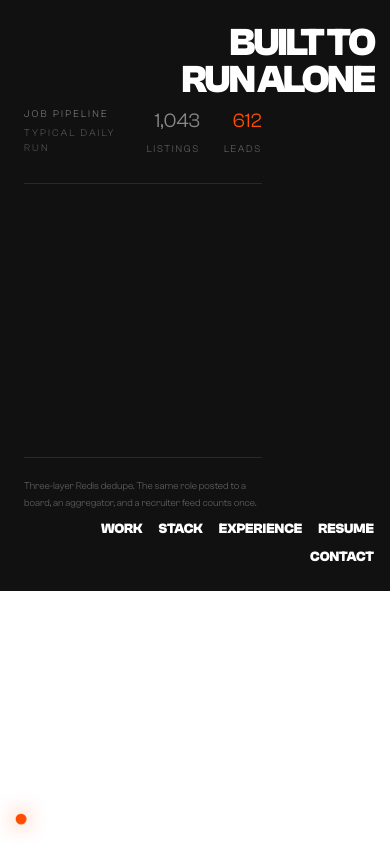
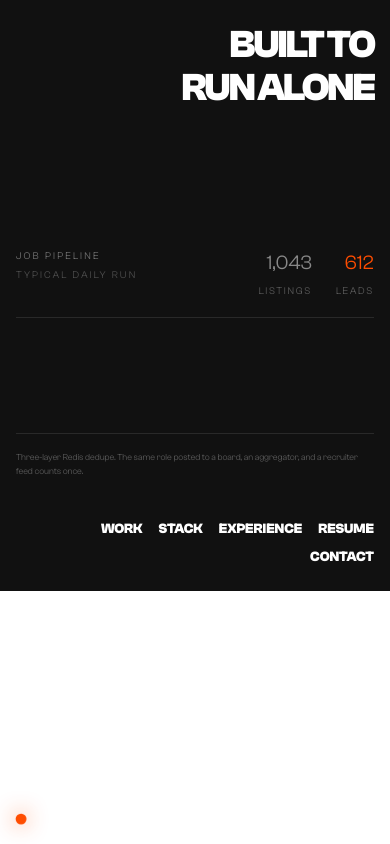
Before and after one commit to atharvax28/atharva, a Next.js app: page / in a window 390 px wide. Shown: the top 844 px of the page. Built offline with nearby package versions, Linux system fonts and the light colour scheme.

Commit message:
fix(ui): increase leading to 1.1 on mobile and reduce ledger height further to prevent ios 15 overlap

```diff
--- a/src/components/DedupLedger.tsx
+++ b/src/components/DedupLedger.tsx
@@ -110,11 +110,11 @@ const DedupLedger = () => {
   return (
     <div
       ref={rootRef}
-      className="flex h-full w-full flex-col justify-end md:justify-center pb-20 md:pb-0 bg-machine pl-6 pr-32 py-10 font-mono sm:pl-10 md:pr-48 lg:pr-64"
+      className="flex h-full w-full flex-col justify-end md:justify-center pb-28 sm:pb-20 md:pb-0 bg-machine pl-4 sm:pl-6 pr-4 sm:pr-32 pt-24 sm:py-10 font-mono md:pr-48 lg:pr-64"
       aria-label="Illustration of the job pipeline deduplicating a typical day of listings"
     >
       {/* Header: what this is, stated plainly so it is never mistaken for live data */}
-      <div className="mb-8 flex items-start justify-between gap-4 border-b border-white/10 pb-6">
+      <div className="mb-4 sm:mb-8 flex items-start justify-between gap-4 border-b border-white/10 pb-4 sm:pb-6">
         <div>
           <p className="text-[10px] uppercase tracking-[0.22em] text-white/40">
             Job pipeline
@@ -150,14 +150,14 @@ const DedupLedger = () => {
       </div>
 
       {/* The ledger */}
-      <ul className="space-y-[7px] text-[11px] leading-none sm:text-xs">
-        {ROWS.map((row) => (
+      <ul className="space-y-[5px] sm:space-y-[7px] text-[10px] sm:text-xs leading-none">
+        {ROWS.map((row, i) => (
           <li
             key={row.id}
             data-row={row.dupe ? "dupe" : "keep"}
-            className="flex items-center gap-3 opacity-0 sm:gap-4"
+            className={`flex items-center gap-2 sm:gap-4 opacity-0 ${i >= 5 ? "hidden sm:flex" : ""}`}
           >
-            <span className="w-9 shrink-0 text-white/25">{row.id}</span>
+            <span className="w-8 sm:w-9 shrink-0 text-white/25">{row.id}</span>
 
             <span className="min-w-0 flex-1 truncate text-white/70">
               <span className="relative inline-block">
@@ -172,14 +172,14 @@ const DedupLedger = () => {
               </span>
             </span>
 
-            <span className="w-20 shrink-0 text-right text-white/25 sm:w-24">
+            <span className="w-16 sm:w-24 shrink-0 text-right text-white/25">
               {row.source}
             </span>
           </li>
         ))}
       </ul>
 
-      <p className="mt-8 border-t border-white/10 pt-5 text-[10px] leading-relaxed text-white/30">
+      <p className="mt-6 sm:mt-8 border-t border-white/10 pt-4 sm:pt-5 text-[9px] sm:text-[10px] leading-relaxed text-white/30">
         Three-layer Redis dedupe. The same role posted to a board, an aggregator, and a
         recruiter feed counts once.
       </p>
--- a/src/components/HeroSection.tsx
+++ b/src/components/HeroSection.tsx
@@ -39,7 +39,7 @@ const HeroText = ({
       aria-hidden={color === "text-white"}
     >
       <div className="w-full px-4 md:px-8">
-        <h1 className="m-0 flex w-full flex-col items-end p-0 text-[10vw] font-black uppercase leading-[0.95] md:leading-[0.8] tracking-[-0.05em] whitespace-nowrap">
+        <h1 className="m-0 flex w-full flex-col items-end p-0 text-[10vw] font-black uppercase leading-[1.1] md:leading-[0.8] tracking-[-0.05em] whitespace-nowrap">
           <span className={`hero-line-${key} block opacity-0`}>
             Built to
           </span>
```
